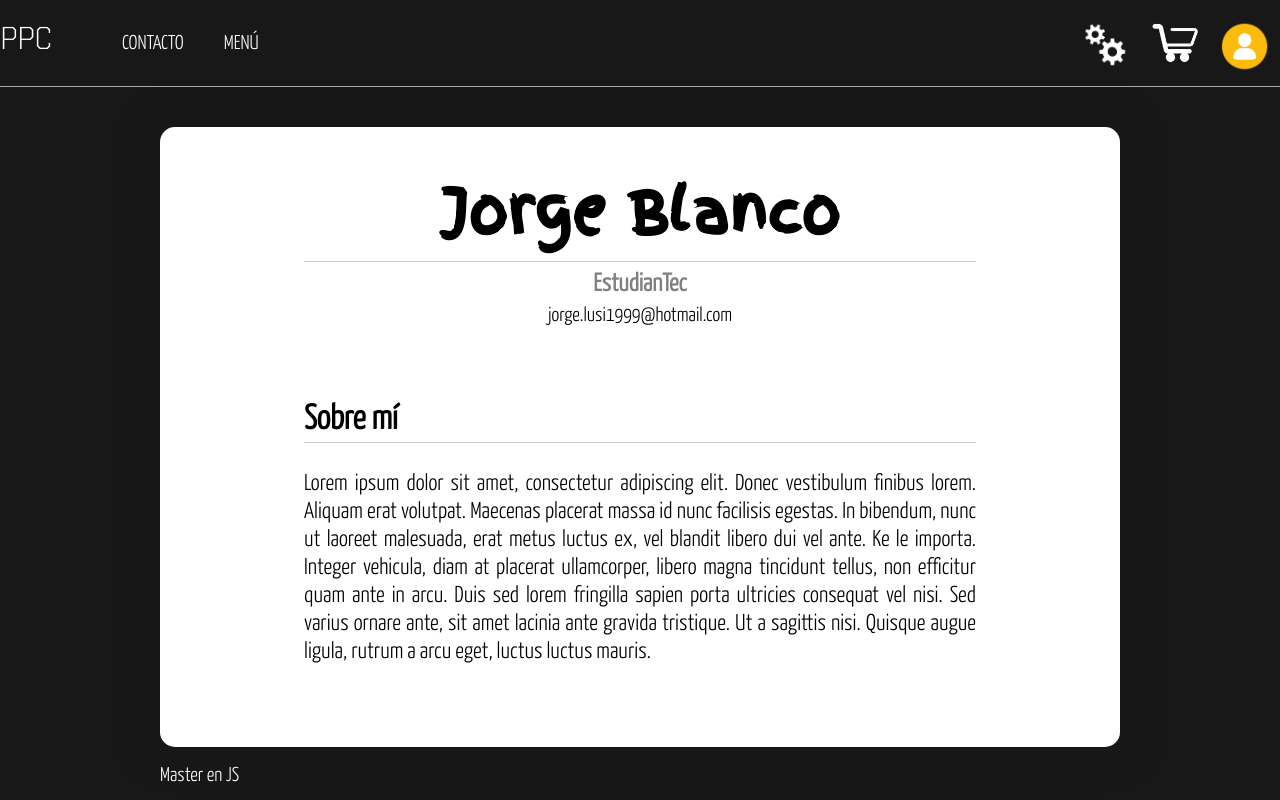
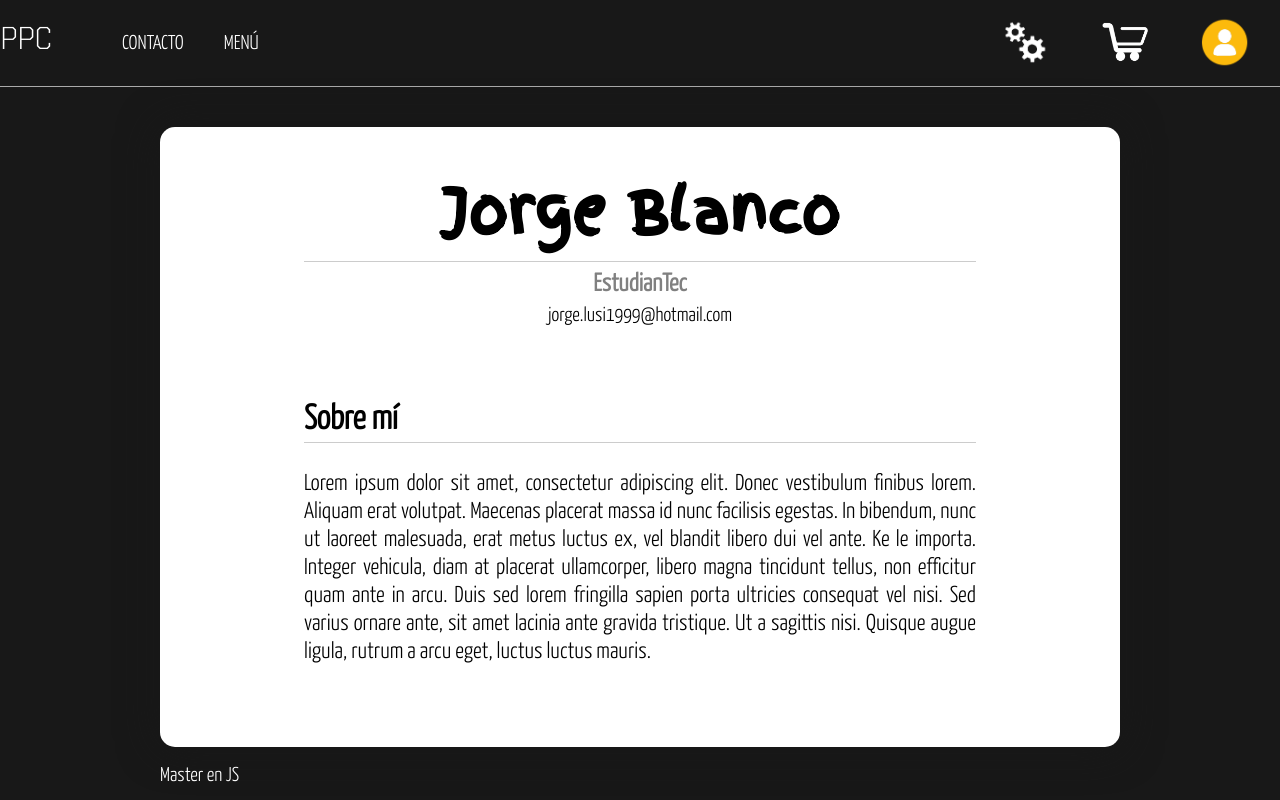
Before and after one commit to Jorge-Blanco-42/PPC, an Angular app in the folder proyecto-angular/: page / in a window 1280 px wide. Built offline with nearby package versions, Linux system fonts and the light colour scheme.

Commit message:
por dieguito maradona :(

```diff
--- a/proyecto-angular/src/app/app.component.html
+++ b/proyecto-angular/src/app/app.component.html
@@ -8,9 +8,9 @@
       <li class = "company">PPC</li>
       <li><a [routerLink]="['/sobre-mi']" [routerLinkActive]="['actived']">Contacto</a></li>
       <li id = "menubtn"><a [routerLink]="['/proyectos']" [routerLinkActive]="['actived']">Menú</a></li>
-      <li><a [routerLink]="['/crear-proyecto']" ><img id="iconoG" [routerLinkActive]="['actived']" src="../assets/img/gears.png"></a></li>
-      <li><a [routerLink]="['/contacto']" ><img id="iconoC" [routerLinkActive]="['actived']" src="../assets/img/carrito.png" ></a></li>
-      <li><a [routerLink]="['/contacto']" ><img id="iconoU" [routerLinkActive]="['actived']" src="../assets/img/usuario.png" ></a></li>
+      <li><a id="iconoG" [routerLink]="['/crear-proyecto']" [routerLinkActive]="['actived']" ><img src="../assets/img/gears.png"></a></li>
+      <li><a id="iconoC" [routerLink]="['/contacto']" [routerLinkActive]="['actived']" ><img src="../assets/img/carrito.png" ></a></li>
+      <li><a id="iconoU" [routerLink]="['/contacto']" [routerLinkActive]="['actived']" ><img src="../assets/img/usuario.png" ></a></li>
     </ul>
   </nav>
 </header>
--- a/proyecto-angular/src/styles.css
+++ b/proyecto-angular/src/styles.css
@@ -92,26 +92,21 @@ header a img{
 	vertical-align: middle;
 }
 
-header a img:hover, .actived{
-	background: #E42C2B ;
-	border-radius: 15px;
-}
-
 #iconoG{
 	position: absolute;
-	top: 20px;
-	right: 150px;
+	top: -4px;
+	right: 210px;
 }
 
 #iconoC{
 	position: absolute;
-	top: 20px;
-	right: 80px;
+	top: -4px;
+	right: 110px;
 }
 
 #iconoU{
 	position: absolute;
-	top: 20px;
+	top: -4px;
 	right: 10px;
 }
 /*Logotipo*/
```
